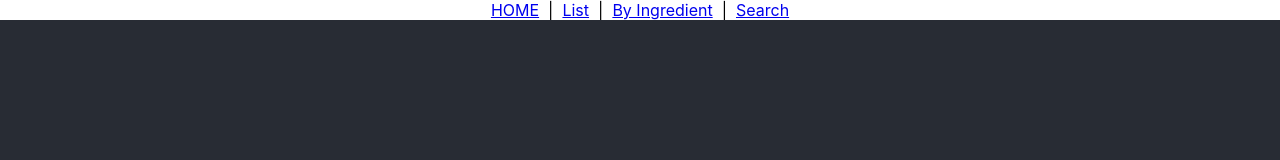
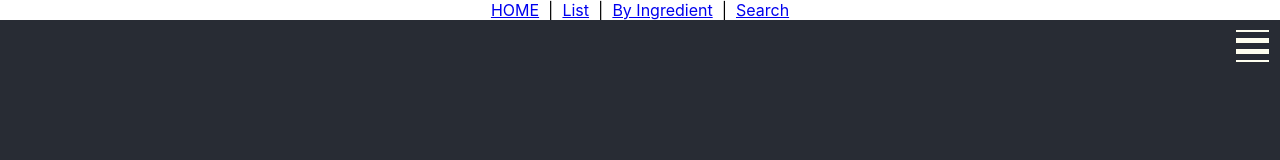
Before and after one commit to marcg1968/react-recipes, a React (Create React App) app: page /search in a window 1280 px wide. Shown: the top 160 px of the page. Built offline with nearby package versions, Linux system fonts and the light colour scheme.

Commit message:
setting up burger

```diff
--- a/src/components/Builders.js
+++ b/src/components/Builders.js
@@ -105,3 +105,101 @@ export const RecipeLI = styled.li`
     border: 1px solid rgb(250, 128, 114);
     border-color: rgba(250, 128, 114, 0.4);
 `
+
+/* cf https://css-tricks.com/hamburger-menu-with-a-side-of-react-hooks-and-styled-components/ */
+export const StyledMenu = styled.nav`
+    display: flex;
+    flex-direction: column;
+    justify-content: flex-start;
+    background: ivory;
+    transform: ${({ open }) => open ? 'translateX(0)' : 'translateX(-100%)'};
+    // height: 100vh;
+    height: calc(100vh - 76px);
+    text-align: left;
+    padding: 0;
+    position: absolute;
+    top: 91px; // height of menubar
+    left: 0;
+    transition: transform 0.3s ease-in-out;
+
+    li {
+        padding-right: 0;
+        padding-left: 3px;
+        text-align: left;
+    }
+
+    a {
+        font-size: 2rem;
+        text-transform: uppercase;
+        padding: 2rem 0;
+        font-weight: bold;
+        letter-spacing: 0.5rem;
+        color: #0D0C1D;
+        text-decoration: none;
+        transition: color 0.3s linear;
+
+        @media (max-width: 576px) {
+              font-size: 1.5rem;
+              text-align: center;
+        }
+
+        &:hover {
+            color: #343078;
+        }
+    }
+
+`
+
+export const StyledBurger = styled.button`
+    position: absolute;
+    top: 30px;
+    // right: 30px;
+    // right: 0.07rem;
+    right: 0.7rem;
+    display: flex;
+    flex-direction: column;
+    justify-content: space-around;
+    width: 2.05rem;
+    height: 2rem;
+    //background: transparent;
+    background: ivory;
+    color: #282c34;
+    border: none;
+    cursor: pointer;
+    padding: 0;
+    z-index: 10;
+
+    &:focus {
+        outline: none;
+        background: transparent;
+    }
+
+    div { // div inside the burger
+        width: 2.05rem;
+        // height: 0.25rem;
+        height: 0.375rem;
+        // background: ${({ open }) => open ? '#0D0C1D' : '#EFFFFA'};
+        // background: ${({ open }) => open ? '#fefefe' : '#1c3d84'};
+        background: #282c34;
+        // background: ${(props) => props.theme.darkBlue};
+        // border: 1px solid ${({open, theme}) => open ? theme.darkBlue : theme.weiss1};
+        // border-radius: 10px;
+        border-radius: 0;
+        transition: all 0.3s linear;
+        position: relative;
+        transform-origin: 1px;
+
+        :first-child {
+              transform: ${({ open }) => open ? 'rotate(45deg)' : 'rotate(0)'};
+        }
+
+        :nth-child(2) {
+              opacity: ${({ open }) => open ? '0' : '1'};
+              transform: ${({ open }) => open ? 'translateX(20px)' : 'translateX(0)'};
+        }
+
+        :nth-child(3) {
+            transform: ${({ open }) => open ? 'rotate(-45deg)' : 'rotate(0)'};
+        }
+    }
+`
--- /dev/null
+++ b/src/components/Burger.js
@@ -0,0 +1,32 @@
+// Burger.js
+
+/*
+Based on https://css-tricks.com/hamburger-menu-with-a-side-of-react-hooks-and-styled-components/
+*/
+
+import React from 'react'
+import { StyledBurger, StyledMenu } from './Builders'
+
+export const Burger = ({ open }) => {
+    return (
+        <StyledBurger
+            open={open}
+        >
+            <div />
+            <div />
+            <div />
+        </StyledBurger>
+    )
+}
+
+export const BurgerMenu = ({open, children}) => {
+
+    // open = true
+    return (
+        <StyledMenu open={open}>
+            {children}
+        </StyledMenu>
+    )
+
+    // return null
+}
--- a/src/components/Navbar.js
+++ b/src/components/Navbar.js
@@ -2,6 +2,7 @@
 
 import React from 'react'
 import { Link } from 'react-router-dom'
+import { Burger, BurgerMenu } from './Burger'
 
 export const Navbar = () => {
 
@@ -14,6 +15,9 @@ export const Navbar = () => {
             <Link to='/list-by-ingredient'>By Ingredient</Link>
             &nbsp; | &nbsp;
             <Link to='/search'>Search</Link>
+
+            <Burger />
+            <BurgerMenu />
         </header>
     )
 }
```
